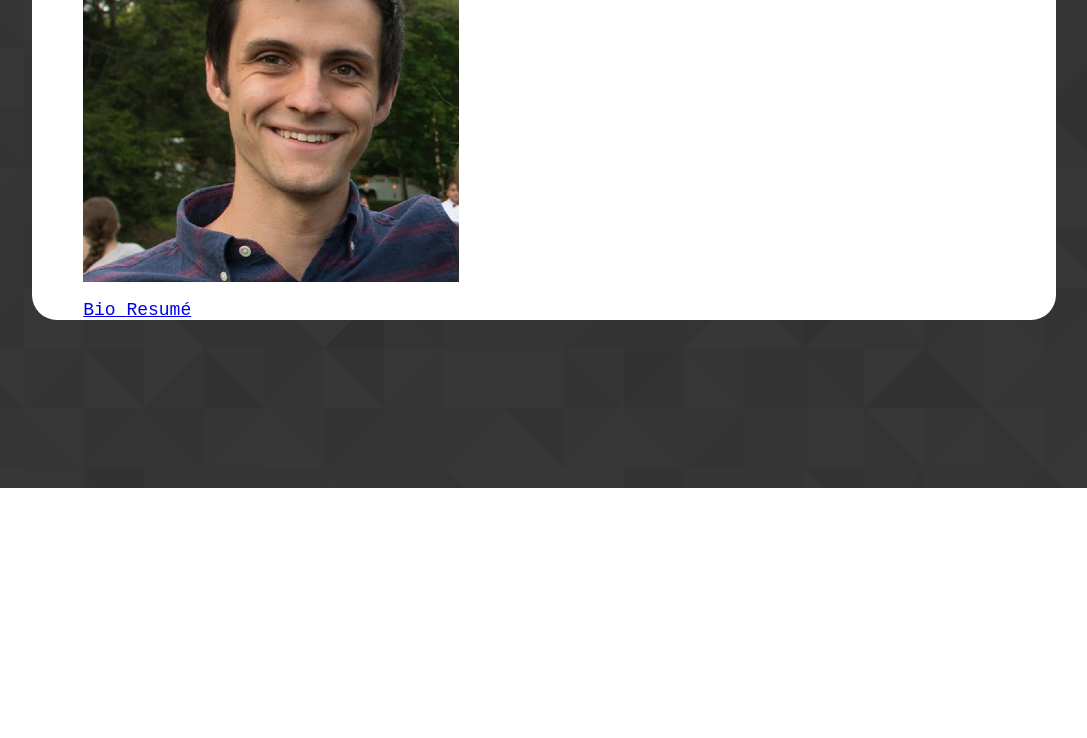
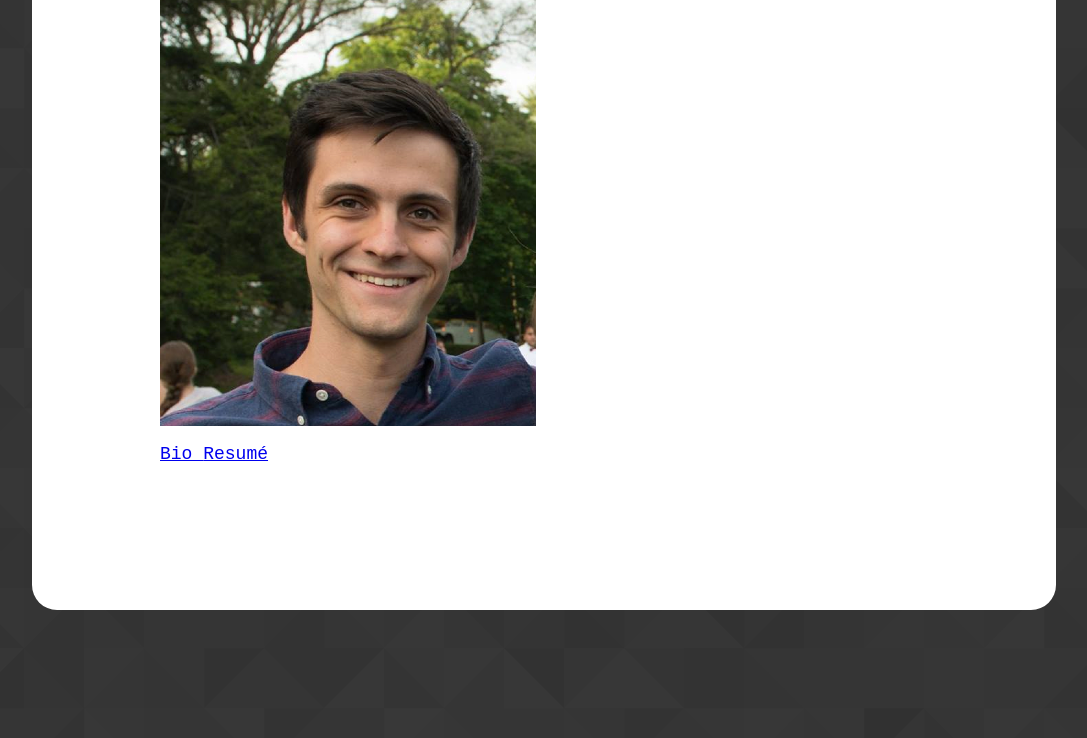
Before and after one commit to ashtonite1/ashtonite1.github.io, a plain HTML site: page index.html in a window 1280 px wide. Shown: the part 312-1050 px from the top of the page, without its empty margins (96-1183 px from the left). Before the commit the page ends 800 px from the top, so only its background shows below. Drawn offline with Linux system fonts and the light colour scheme.

Commit message:
revisions to css

```diff
--- a/defaultstyle.css
+++ b/defaultstyle.css
@@ -10,9 +10,9 @@ body {
 .roundcorner {
 	border-radius: 25px;
 	background: #FFFFFF;
-	margin: 10%;
+	margin: 10%; padding: 10%;
 }
 
 .content {
-	margin: 5% 5% 5% 5%;
+
 }
```
